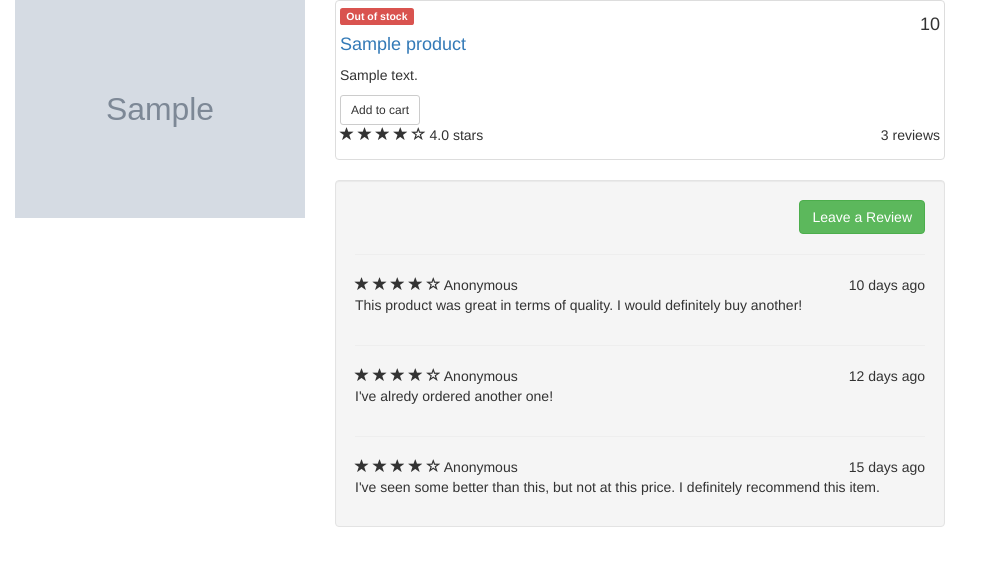
After one commit to LukaszK88/Ecommerce-website-MVC-project, a PHP site: the page made by ecommerce/app/views/product/index.php in a window 1280 px wide. The commit adds this page. Shown: the top 566 px of the page, without its empty margins (0-993 px from the left). Run offline with PHP 8.4, Linux system fonts and the light colour scheme; the template is opened without the code that fills it: most values are stand-ins (such as "Sample title", 1, 10 or a date in 2020); grey boxes marked "Sample" are stand-in pictures; some libraries are stand-ins or nearby versions.

Commit message:
Added more functionality
Completed login and register
Added Product list page and Product page
Created Product Module
Product are now selected from the database and viewed to the user.
Added stock level control

```diff
--- /dev/null
+++ b/ecommerce/app/views/product/index.php
@@ -0,0 +1,96 @@
+<?php
+/**
+ * Created by PhpStorm.
+ * User: Lukasz
+ * Date: 10/10/2016
+ * Time: 14:00
+ */?>
+
+<div class="col-lg-3">
+    <img class="img-responsive" src="<?php echo $data['product']->image ?>" alt="">
+</div>
+<div class="col-md-6">
+
+    <div class="thumbnail">
+        <div class="caption-full">
+            <?php if($data['products']->outOfStock()) :?>
+            <span class="label label-danger"> Out of stock</span>
+            <?php endif ?>
+            <?php if($data['products']->hasLowStock()) :?>
+                <span class="label label-warning"> Low stock</span>
+            <?php endif ?>
+            <h4 class="pull-right"><?php echo $data['product']->price ?></h4>
+
+            <h4><a href="#"><?php echo $data['product']->title ?></a>
+            </h4>
+
+            <p><?php echo $data['product']->description ?></p>
+            <a href="#" class="btn btn-default btn-sm">Add to cart</a>
+        </div>
+        <div class="ratings">
+            <p class="pull-right">3 reviews</p>
+            <p>
+                <span class="glyphicon glyphicon-star"></span>
+                <span class="glyphicon glyphicon-star"></span>
+                <span class="glyphicon glyphicon-star"></span>
+                <span class="glyphicon glyphicon-star"></span>
+                <span class="glyphicon glyphicon-star-empty"></span>
+                4.0 stars
+            </p>
+        </div>
+    </div>
+
+    <div class="well">
+
+        <div class="text-right">
+            <a class="btn btn-success">Leave a Review</a>
+        </div>
+
+        <hr>
+
+        <div class="row">
+            <div class="col-md-12">
+                <span class="glyphicon glyphicon-star"></span>
+                <span class="glyphicon glyphicon-star"></span>
+                <span class="glyphicon glyphicon-star"></span>
+                <span class="glyphicon glyphicon-star"></span>
+                <span class="glyphicon glyphicon-star-empty"></span>
+                Anonymous
+                <span class="pull-right">10 days ago</span>
+                <p>This product was great in terms of quality. I would definitely buy another!</p>
+            </div>
+        </div>
+
+        <hr>
+
+        <div class="row">
+            <div class="col-md-12">
+                <span class="glyphicon glyphicon-star"></span>
+                <span class="glyphicon glyphicon-star"></span>
+                <span class="glyphicon glyphicon-star"></span>
+                <span class="glyphicon glyphicon-star"></span>
+                <span class="glyphicon glyphicon-star-empty"></span>
+                Anonymous
+                <span class="pull-right">12 days ago</span>
+                <p>I've alredy ordered another one!</p>
+            </div>
+        </div>
+
+        <hr>
+
+        <div class="row">
+            <div class="col-md-12">
+                <span class="glyphicon glyphicon-star"></span>
+                <span class="glyphicon glyphicon-star"></span>
+                <span class="glyphicon glyphicon-star"></span>
+                <span class="glyphicon glyphicon-star"></span>
+                <span class="glyphicon glyphicon-star-empty"></span>
+                Anonymous
+                <span class="pull-right">15 days ago</span>
+                <p>I've seen some better than this, but not at this price. I definitely recommend this item.</p>
+            </div>
+        </div>
+
+    </div>
+
+</div>
```
Also changed, not shown: ecommerce/app/controllers/categories.php (+10 -12 lines), ecommerce/app/controllers/product.php (added, +26 -0 lines), ecommerce/app/models/Products.php (added, +60 -0 lines), ecommerce/app/views/categories/index.php (added, +7 -0 lines), ecommerce/app/views/categories/shields.php (+7 -91 lines).
